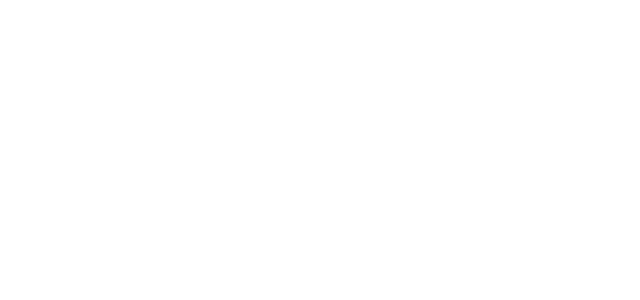
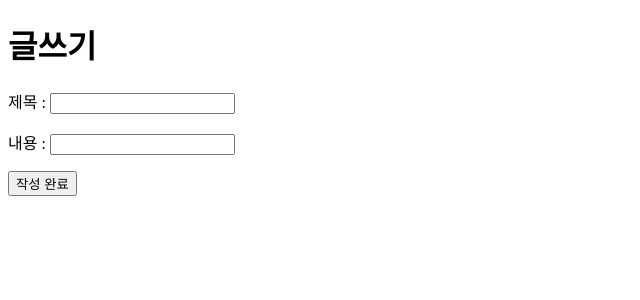
Before and after one commit to inhohwangg/nuxt-side-project, a Nuxt app: page /write in a window 1280 px wide. Before the commit this address had no page. Shown: the top 300 px of the page, without its empty margins (0-640 px from the left). Built offline with nearby package versions, Linux system fonts and the light colour scheme.

Commit message:
post , mainpage change add

```diff
--- a/components/Login.vue
+++ b/components/Login.vue
@@ -45,6 +45,8 @@ export default {
                 localStorage.setItem('access_token', token)
                 console.log(res.data)
                 console.log('로그인 성공')
+                // 페이지 전환해주는 부분
+                this.$router.push("/main")
             })
             .catch((error)=> {
                 console.log(error,'로그인 실패')
@@ -63,7 +65,7 @@ export default {
                 console.info(error)
                 console.info('로그인 체크 실패')
             })
-        }
+        },
     }
 }
 </script>
--- a/pages/Main.vue
+++ b/pages/Main.vue
@@ -1,17 +1,20 @@
 <template>
   <div>
     <Nav></Nav>
-    <SideBar />
+    <button @click="wordWrite">글 작성하기</button>
   </div>
 </template>
 
 <script>
 import Nav from "./Nav.vue";
-import SideBar from "./sidebar.vue";
 export default {
   components: {
     Nav,
-    SideBar,
+  },
+  methods: {
+    wordWrite() {
+      this.$router.push("/write");
+    },
   },
 };
 </script>
--- /dev/null
+++ b/pages/write.vue
@@ -0,0 +1,45 @@
+<template>
+  <div>
+    <h1>글쓰기</h1>
+    <p>제목 : <input v-model="title" /></p>
+    <p>내용 : <input v-model="content" /></p>
+    <button @click="postWrite">작성 완료</button>
+  </div>
+</template>
+
+<script>
+import axios from 'axios'
+export default {
+    data() {
+        return {
+            title:'',
+            content:''
+        }
+    },
+    methods: {
+        postWrite() {
+            const host = 'http://13.125.96.150:3000/api/post/write'
+            let token = localStorage.getItem('access_token')
+            let data = {
+                title : this.title,
+                content : this.content,
+            }
+            axios.post(host,data,{
+                headers:{Authorization:`Bearer ${token}`}
+            })
+            .then((res)=> {
+                let token = res.data.token
+                localStorage.setItem('access_token', token)
+                console.log(res.data)
+                console.log('게시글 작성 성공')
+            })
+            .catch((error)=> {
+                console.log(error, '게시글 작성 실패!')
+            })
+        }
+    }
+};
+</script>
+
+<style>
+</style>
```
